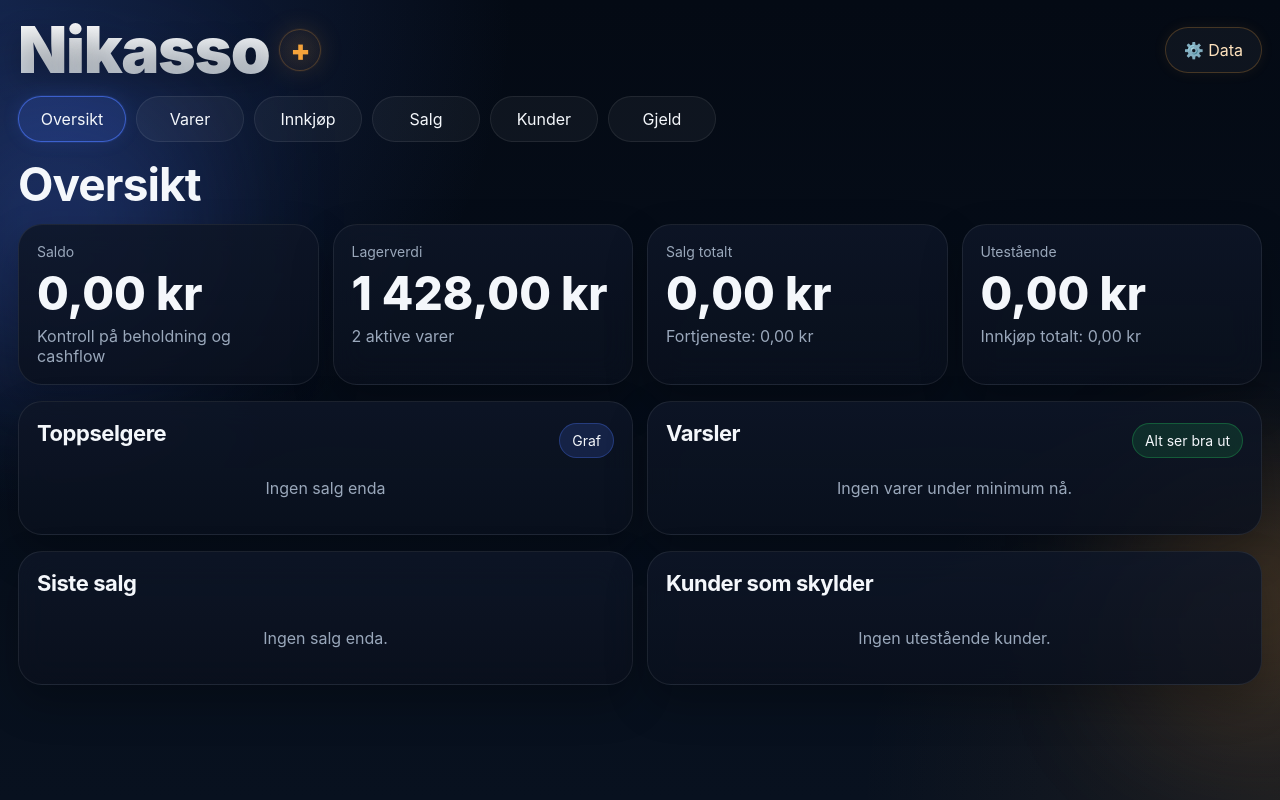
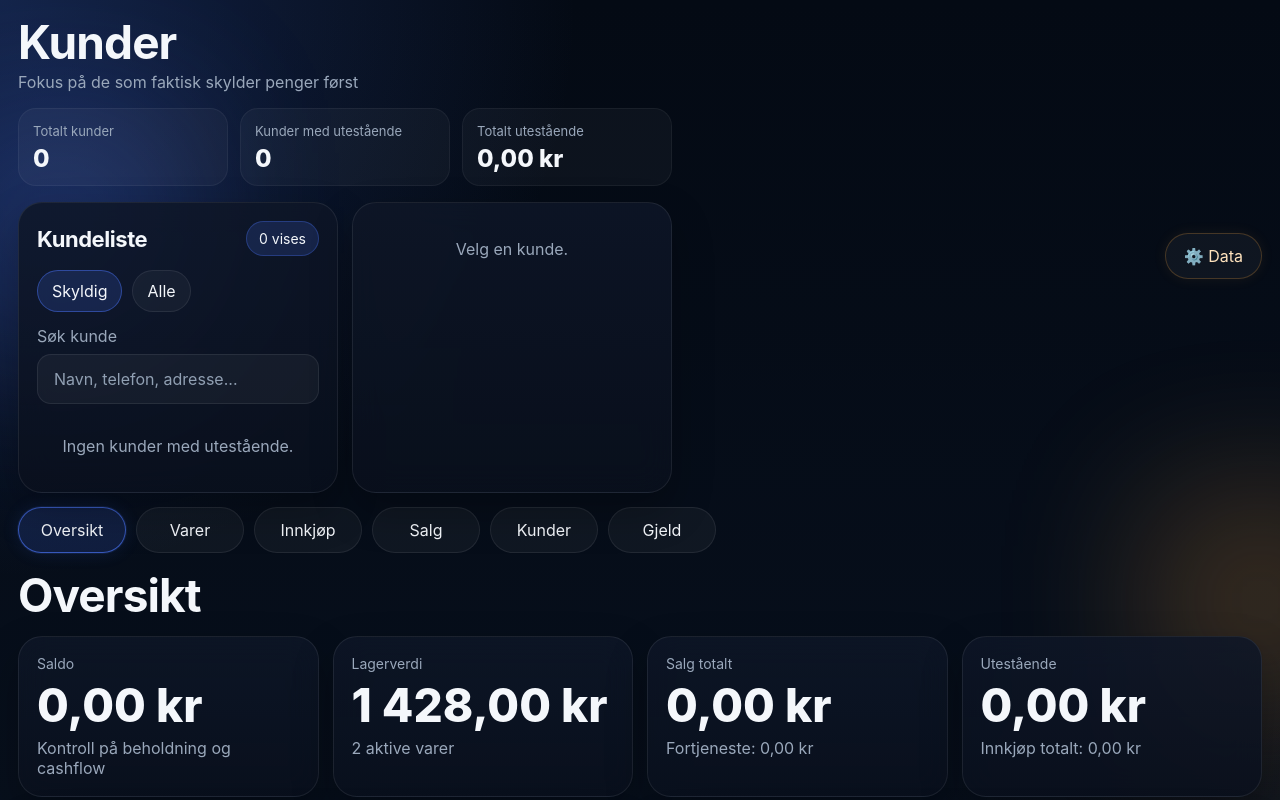
Before and after one commit to nikolaihoffmann-svg/Nikasso-, a React (Vite) app: page / in a window 1280 px wide. Shown: the top 800 px of the page. Built offline with nearby package versions, Linux system fonts and the light colour scheme.

Commit message:
Refactor Logo component into Kunder component

```diff
--- a/src/app/Logo.tsx
+++ b/src/app/Logo.tsx
@@ -1,8 +1,241 @@
-export default function Logo() {
+import { useEffect, useMemo, useState } from "react";
+import {
+  customerSales,
+  customerTotalBought,
+  customerTotalRemaining,
+  fmtKr,
+  getCustomers,
+  salePaidSum,
+  saleRemaining,
+} from "../app/storage";
+import type { Customer } from "../types";
+
+type ViewMode = "skyldig" | "alle";
+
+export default function Kunder() {
+  const [customers, setCustomers] = useState<Customer[]>([]);
+  const [selectedId, setSelectedId] = useState<string>("");
+  const [query, setQuery] = useState("");
+  const [viewMode, setViewMode] = useState<ViewMode>("skyldig");
+
+  useEffect(() => {
+    const all = getCustomers();
+    setCustomers(all);
+
+    const sortedByDebt = [...all].sort(
+      (a, b) => customerTotalRemaining(b.id) - customerTotalRemaining(a.id)
+    );
+
+    const firstWithDebt = sortedByDebt.find((c) => customerTotalRemaining(c.id) > 0);
+    setSelectedId(firstWithDebt?.id ?? sortedByDebt[0]?.id ?? "");
+  }, []);
+
+  const filteredCustomers = useMemo(() => {
+    let base = [...customers].sort(
+      (a, b) => customerTotalRemaining(b.id) - customerTotalRemaining(a.id)
+    );
+
+    if (viewMode === "skyldig") {
+      base = base.filter((customer) => customerTotalRemaining(customer.id) > 0);
+    }
+
+    const q = query.trim().toLowerCase();
+    if (!q) return base;
+
+    return base.filter((customer) => {
+      return (
+        customer.name.toLowerCase().includes(q) ||
+        (customer.phone ?? "").toLowerCase().includes(q) ||
+        (customer.address ?? "").toLowerCase().includes(q) ||
+        (customer.note ?? "").toLowerCase().includes(q)
+      );
+    });
+  }, [customers, query, viewMode]);
+
+  const selected = useMemo(
+    () =>
+      filteredCustomers.find((x) => x.id === selectedId) ||
+      customers.find((x) => x.id === selectedId),
+    [filteredCustomers, customers, selectedId]
+  );
+
+  const sales = useMemo(
+    () => (selected ? customerSales(selected.id) : []),
+    [selected]
+  );
+
+  const customerCountWithDebt = useMemo(
+    () => customers.filter((c) => customerTotalRemaining(c.id) > 0).length,
+    [customers]
+  );
+
+  const totalDebt = useMemo(
+    () => customers.reduce((sum, c) => sum + customerTotalRemaining(c.id), 0),
+    [customers]
+  );
+
   return (
-    <div className="brand brandCompact" aria-label="Nikasso Plus">
-      <span className="brandText">Nikasso</span>
-      <span className="brandPlus brandPlusIcon">+</span>
+    <div>
+      <div className="rowBetween" style={{ marginBottom: 16 }}>
+        <div>
+          <h1 className="pageTitle" style={{ marginBottom: 6 }}>Kunder</h1>
+          <div className="muted">Fokus på de som faktisk skylder penger først</div>
+        </div>
+      </div>
+
+      <div className="kpiGrid" style={{ marginBottom: 16 }}>
+        <div className="kpiCard">
+          <div className="kpiLabel">Totalt kunder</div>
+          <div className="kpiValue">{customers.length}</div>
+        </div>
+        <div className="kpiCard">
+          <div className="kpiLabel">Kunder med utestående</div>
+          <div className="kpiValue">{customerCountWithDebt}</div>
+        </div>
+        <div className="kpiCard">
+          <div className="kpiLabel">Totalt utestående</div>
+          <div className="kpiValue">{fmtKr(totalDebt)}</div>
+        </div>
+      </div>
+
+      <div className="grid2">
+        <div className="card">
+          <div className="rowBetween" style={{ marginBottom: 14 }}>
+            <h2 className="sectionTitle" style={{ margin: 0 }}>Kundeliste</h2>
+            <span className="badge badgeBlue">{filteredCustomers.length} vises</span>
+          </div>
+
+          <div className="filterBar" style={{ marginBottom: 14 }}>
+            <button
+              type="button"
+              className={`filterChip ${viewMode === "skyldig" ? "filterChipActive" : ""}`}
+              onClick={() => setViewMode("skyldig")}
+            >
+              Skyldig
+            </button>
+            <button
+              type="button"
+              className={`filterChip ${viewMode === "alle" ? "filterChipActive" : ""}`}
+              onClick={() => setViewMode("alle")}
+            >
+              Alle
+            </button>
+          </div>
+
+          <label className="label" style={{ marginBottom: 14 }}>
+            <span>Søk kunde</span>
+            <input
+              value={query}
+              onChange={(e) => setQuery(e.target.value)}
+              placeholder="Navn, telefon, adresse..."
+            />
+          </label>
+
+          <div className="compactList">
+            {filteredCustomers.length === 0 ? (
+              <div className="emptyState">
+                {viewMode === "skyldig" ? "Ingen kunder med utestående." : "Ingen kunder funnet."}
+              </div>
+            ) : (
+              filteredCustomers.map((customer) => {
+                const remaining = customerTotalRemaining(customer.id);
+                return (
+                  <button
+                    key={customer.id}
+                    type="button"
+                    className={`compactRow ${selectedId === customer.id ? "compactRowActive" : ""}`}
+                    style={{ textAlign: "left", color: "inherit" }}
+                    onClick={() => setSelectedId(customer.id)}
+                  >
+                    <div className="rowBetween">
+                      <div>
+                        <div style={{ fontWeight: 800, fontSize: 18 }}>{customer.name}</div>
+                        <div className="muted" style={{ marginTop: 4 }}>
+                          {customer.phone || customer.address || "Ingen ekstra info"}
+                        </div>
+                      </div>
+
+                      <span className={remaining > 0 ? "badge badgeGold" : "badge"}>
+                        {fmtKr(remaining)}
+                      </span>
+                    </div>
+                  </button>
+                );
+              })
+            )}
+          </div>
+        </div>
+
+        <div className="card">
+          {!selected ? (
+            <div className="emptyState">Velg en kunde.</div>
+          ) : (
+            <>
+              <div className="rowBetween" style={{ marginBottom: 12 }}>
+                <div>
+                  <h2 className="sectionTitle" style={{ margin: 0 }}>{selected.name}</h2>
+                  <div className="muted" style={{ marginTop: 6 }}>
+                    {selected.phone || selected.address || "Ingen kontaktinfo lagt inn"}
+                  </div>
+                </div>
+
+                <span className={customerTotalRemaining(selected.id) > 0 ? "badge badgeGold" : "badge badgeSuccess"}>
+                  {customerTotalRemaining(selected.id) > 0 ? "Utestående" : "A jour"}
+                </span>
+              </div>
+
+              <div className="kpiGrid" style={{ marginBottom: 16 }}>
+                <div className="kpiCard">
+                  <div className="kpiLabel">Totalt kjøpt</div>
+                  <div className="kpiValue">{fmtKr(customerTotalBought(selected.id))}</div>
+                </div>
+                <div className="kpiCard">
+                  <div className="kpiLabel">Utestående</div>
+                  <div className="kpiValue">{fmtKr(customerTotalRemaining(selected.id))}</div>
+                </div>
+                <div className="kpiCard">
+                  <div className="kpiLabel">Antall salg</div>
+                  <div className="kpiValue">{sales.length}</div>
+                </div>
+              </div>
+
+              {selected.note ? (
+                <div className="compactRow" style={{ marginBottom: 16 }}>
+                  <div className="kpiLabel">Notat</div>
+                  <div>{selected.note}</div>
+                </div>
+              ) : null}
+
+              <h3 className="sectionTitle">Historikk</h3>
+              <div className="compactList">
+                {sales.length === 0 ? (
+                  <div className="emptyState">Ingen salg på denne kunden enda.</div>
+                ) : (
+                  sales.slice(0, 8).map((sale) => (
+                    <div key={sale.id} className="compactRow">
+                      <div className="rowBetween">
+                        <div>
+                          <div style={{ fontWeight: 700 }}>
+                            {new Date(sale.createdAt).toLocaleString("no-NO")}
+                          </div>
+                          <div className="muted" style={{ marginTop: 4 }}>
+                            Betalt: {fmtKr(salePaidSum(sale))} • Rest: {fmtKr(saleRemaining(sale))}
+                          </div>
+                        </div>
+
+                        <div style={{ textAlign: "right" }}>
+                          <div style={{ fontWeight: 800 }}>{fmtKr(sale.total)}</div>
+                          <div className="muted">{sale.lines.length} linjer</div>
+                        </div>
+                      </div>
+                    </div>
+                  ))
+                )}
+              </div>
+            </>
+          )}
+        </div>
+      </div>
     </div>
   );
 }
```
